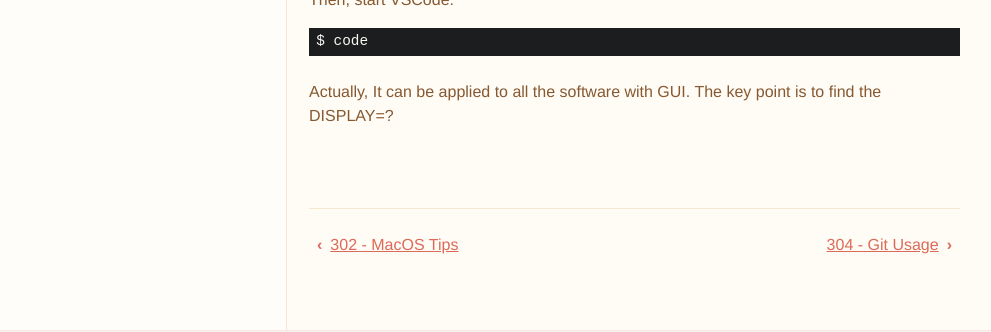
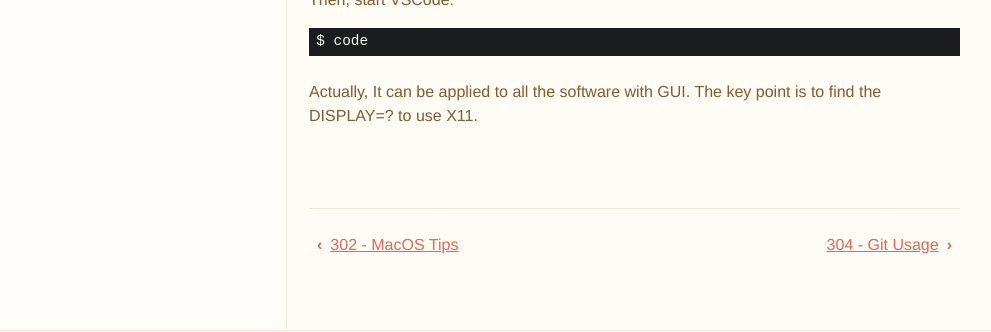
Before and after one commit to dt-np/xteam, a Jekyll site: the page built from _docs/303_vsc.md, in a window 1280 px wide and 900 px high, scrolled down 4445 px. Shown: the part 489-821 px from the top of the window, without its empty margins (144-1135 px from the left). Built offline with Jekyll 4.4.1, drawn with Linux system fonts in a browser that asks for light colours.

Commit message:
Update 303_vsc.md

```diff
--- a/_docs/303_vsc.md
+++ b/_docs/303_vsc.md
@@ -189,4 +189,4 @@ Then, start VSCode:
 
 	$ code
 
-Actually, It can be applied to all the software with GUI. The key point is to find the DISPLAY=?
+Actually, It can be applied to all the software with GUI. The key point is to find the DISPLAY=? to use X11.
```
